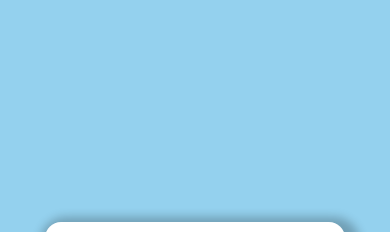
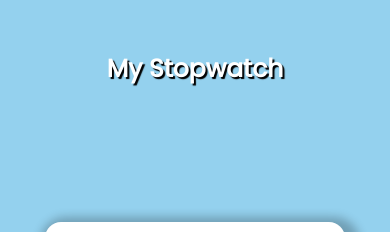
Before and after one commit to lucas-tabosa-sb/simple_stopwatch, a plain HTML site: page index.html in a window 390 px wide. Shown: the top 232 px of the page. Drawn offline with Linux system fonts and the light colour scheme.

Commit message:
title
adds title to app
fixes size for desktop since it is mobile first

```diff
--- a/index.html
+++ b/index.html
@@ -5,9 +5,10 @@
     <meta http-equiv="X-UA-Compatible" content="IE=edge">
     <link rel="stylesheet" href="style.css">
     <meta name="viewport" content="width=device-width, initial-scale=1.0">
-    <title>Document</title>
+    <title>@lucastsb - stopwatch</title>
 </head>
 <body>
+    <h1>My Stopwatch</h1>
     <div class="container">
         <div class="timer-container">
             <div class="timer">
--- a/style.css
+++ b/style.css
@@ -16,6 +16,17 @@ body {
 
 html {
     font-size: 62.5%
+}
+
+h1 {
+    text-align: center;
+    position: absolute;
+    top: 5rem;
+    left: 50%;
+    transform: translate(-50%);
+    font-size: 2.5rem;
+    color: #fff;
+    text-shadow: .2rem .2rem .1rem rgba(0, 0, 0, 1);
 }
 
 .container {
@@ -145,3 +156,9 @@ svg{
       stroke:#3aa3e9;
       transition: 1s linear;
   }
+
+  @media (min-width: 430px){
+    h1 {
+        font-size: 4rem;
+    }
+  }
```
